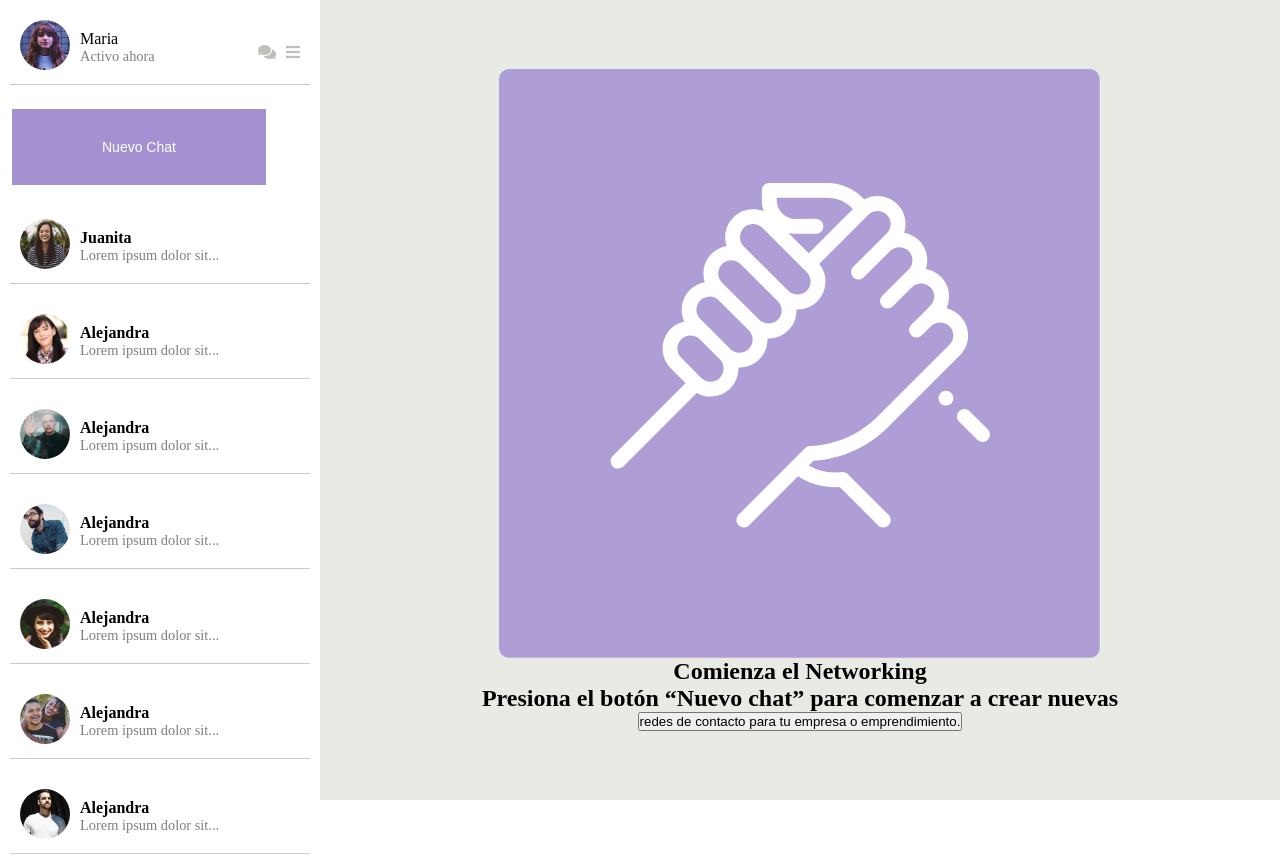
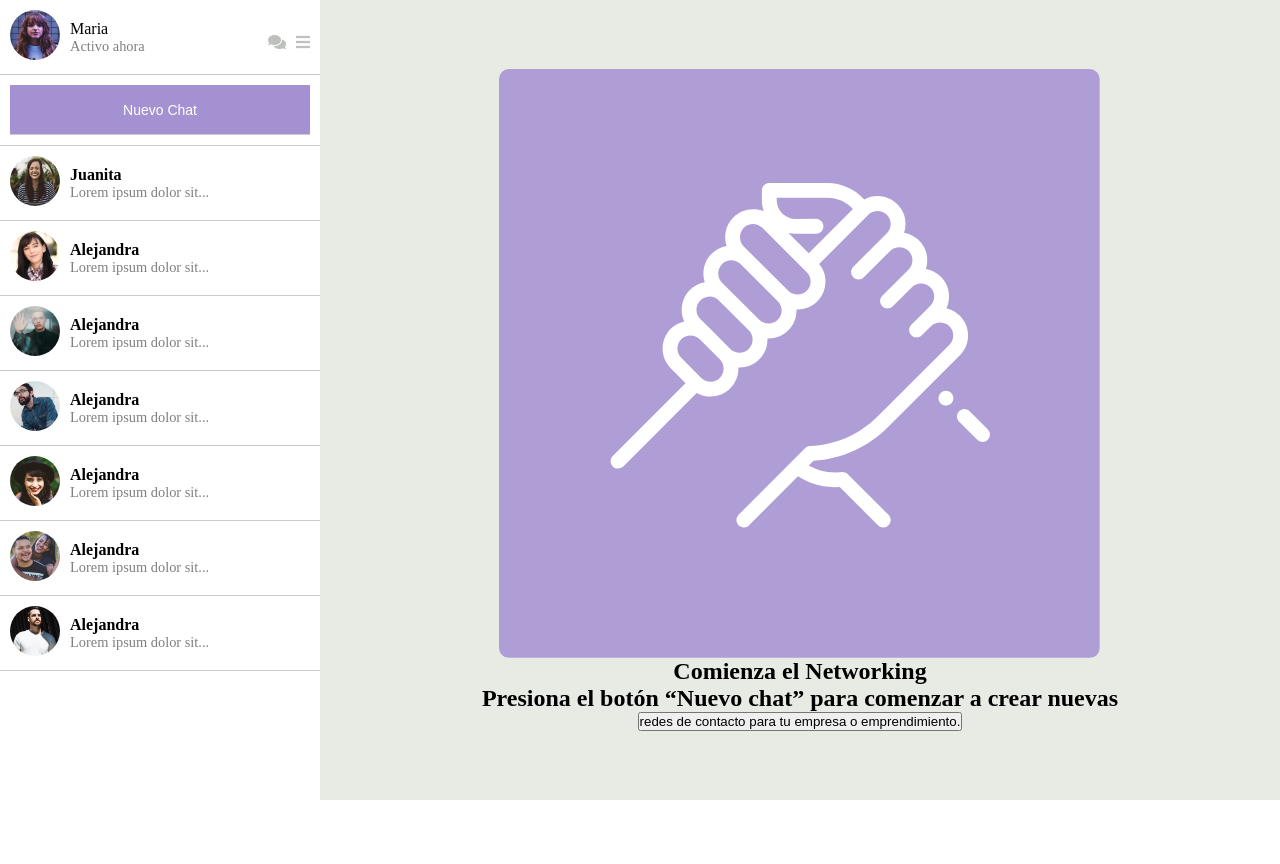
Before and after one commit to darkderes/desafio_latam7, a plain HTML site: page index.html in a window 1280 px wide. After the commit the page ends 800 px from the top, so only its background shows below. Drawn offline with Linux system fonts and the light colour scheme.

Commit message:
enviar cambios

```diff
--- a/assets/css/style.css
+++ b/assets/css/style.css
@@ -5,27 +5,26 @@
 }
 
 body {
-    display: flex;
+     display: flex;
+     height: 100vh;
 }
 
 #contactos {
     width: 20em;
     height: 100vh;
     background-color: #FFF;
-    /* padding: 40px; */
+    overflow-y: auto;
 }
 
 #contactos ul {
     list-style-type: none;
-    /* border: #696565; */
     padding: 0;
 }
 
-#contactos li {
+/* #contactos li {
 
-    /* border-bottom: 1px solid #696565; */
     padding: 10px;
-}
+} */
 
 #principal {
     flex: 1;
@@ -33,6 +32,8 @@ body {
     background-color: #E8EBE4  ;
     justify-content: center;
     align-items: center;
+    height: 100vh;
+    /* overflow: hidden; */
 }
 
 .img {
@@ -53,13 +54,15 @@ body {
     background-color: #A491D2;
     border: none;
     color: white;
-    padding: 10% 30%;
+    width: 100%;
+    /* padding: 20px; */
+    height: 50px;
     text-align: center;
     text-decoration: none;
     display: inline-block;
     font-size: 14px;
-    margin: 4px 2px;
     cursor: pointer;
+    border-bottom: 1px solid #ccc;
 }
 .button:hover {
     background-color: #CDC3E6;
@@ -100,6 +103,15 @@ body {
     align-items: center;
     color: #BEC1BB;
 }
+.button-container {
+    display: flex;
+    justify-content: center;
+    border-bottom: 1px solid #ccc;
+    box-sizing: border-box;
+     padding: 10px;
+    /* padding: 10px; */
+    /* margin-top: 20px; */
+}
 .contacto {
     display: flex;
     align-items: center; /* Alinea verticalmente el avatar y el texto */
--- a/index.html
+++ b/index.html
@@ -33,7 +33,9 @@
             </div>
           </li>
           <li>
-            <button type="button" class="button">Nuevo Chat</button>
+            <div class="button-container">
+              <button type="button" class="button">Nuevo Chat</button>
+            </div>
           </li>
           <li>
             <div class="contacto">
```
